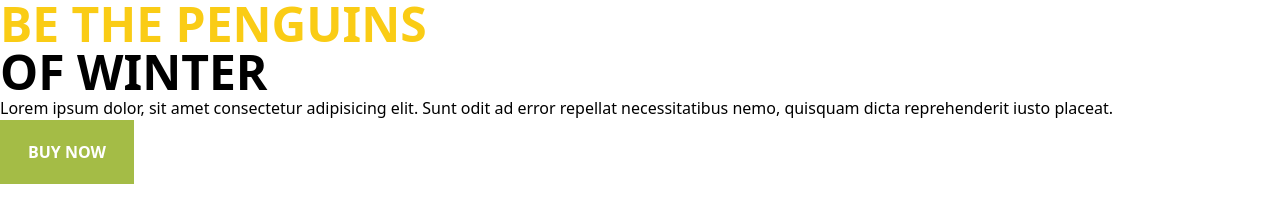
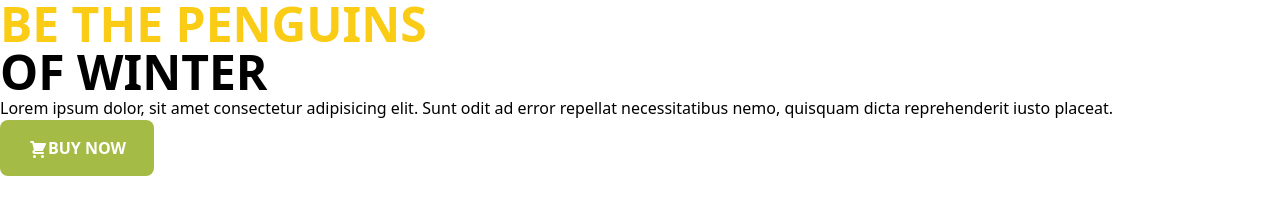
Before and after one commit to devriazul/Penguin_Fashion_Tailwind, a plain HTML site: page index.html in a window 1280 px wide. Drawn offline with nearby package versions, Linux system fonts and the light colour scheme.

```diff
--- a/index.html
+++ b/index.html
@@ -38,7 +38,9 @@
             <h1 class="text-5xl font-bold uppercase"><span class="text text-yellow-400">Be the Penguins
             </span> <br> <span class="">of Winter</span></h1>
             <p>Lorem ipsum dolor, sit amet consectetur adipisicing elit. Sunt odit ad error repellat necessitatibus nemo, quisquam dicta reprehenderit iusto placeat.</p>
-            <button class="bg-[#A4BC46] py-5 px-7 text-white font-semibold">BUY NOW</button>
+            <button class="bg-[#A4BC46] py-4 px-7 text-white font-semibold rounded-lg"> <svg xmlns="http://www.w3.org/2000/svg" class="h-5 w-5 inline" viewBox="0 0 20 20" fill="currentColor">
+                <path d="M3 1a1 1 0 000 2h1.22l.305 1.222a.997.997 0 00.01.042l1.358 5.43-.893.892C3.74 11.846 4.632 14 6.414 14H15a1 1 0 000-2H6.414l1-1H14a1 1 0 00.894-.553l3-6A1 1 0 0017 3H6.28l-.31-1.243A1 1 0 005 1H3zM16 16.5a1.5 1.5 0 11-3 0 1.5 1.5 0 013 0zM6.5 18a1.5 1.5 0 100-3 1.5 1.5 0 000 3z" />
+              </svg>BUY NOW</button>
         </section>
     </header>
 
```
